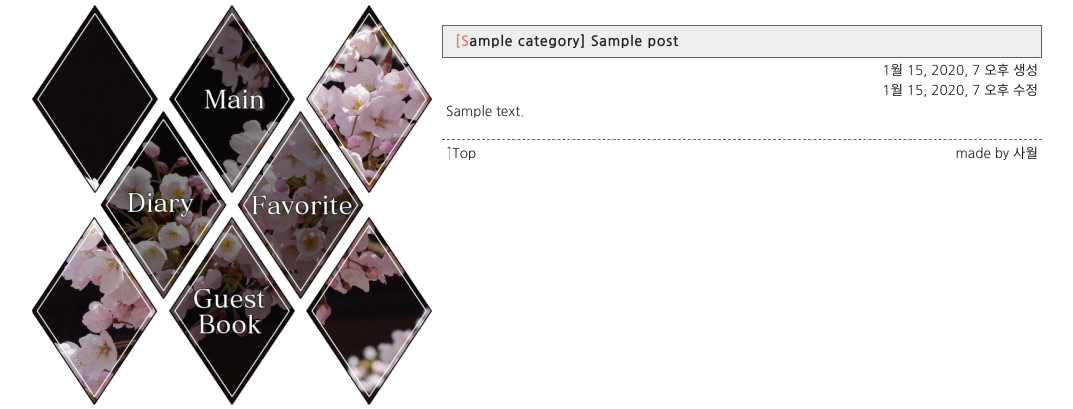
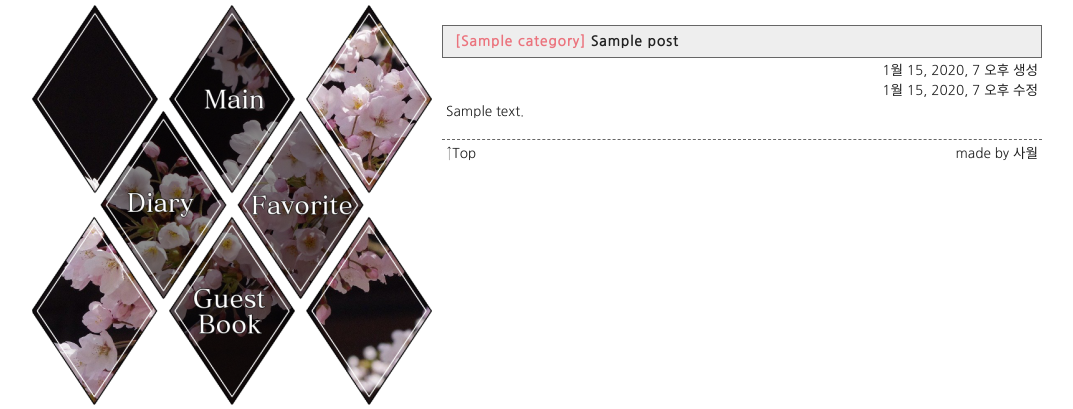
Before and after one commit to april35592/aeternus, a Django app: page /blog/1/1/ in a window 1280 px wide. Shown: the top 409 px of the page, without its empty margins (103-1176 px from the left). Run offline with Django 3.2, Linux system fonts and the light colour scheme; tables that the repository leaves empty hold one stand-in row (values such as "Sample post"); some libraries are stand-ins or nearby versions.

Commit message:
more_letter에 !important 적용

```diff
--- a/static/style.css
+++ b/static/style.css
@@ -74,7 +74,7 @@ h2:first-letter {
 }
 
 .more_letter {
-  font-style: #eb737d;
+  color: #eb737d !important;
 }
 
 .right {
```
